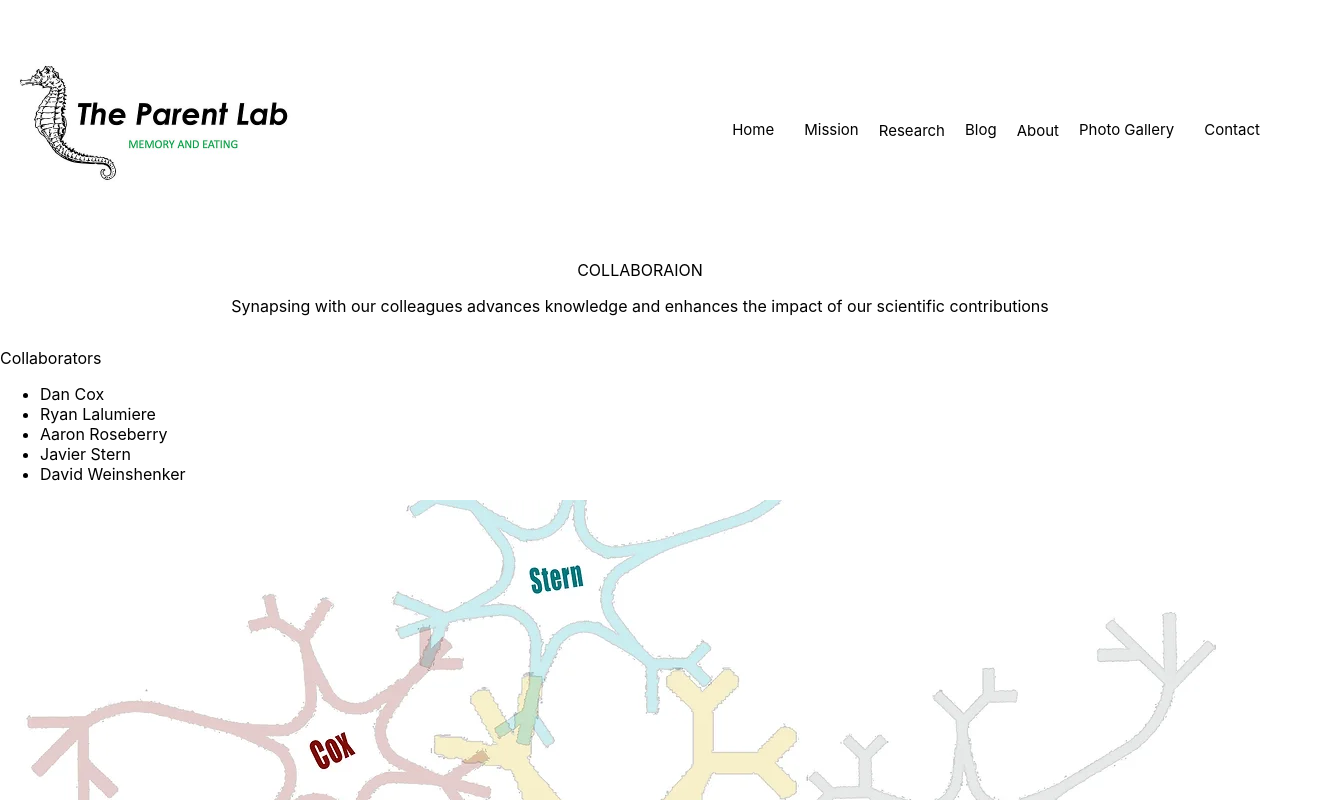
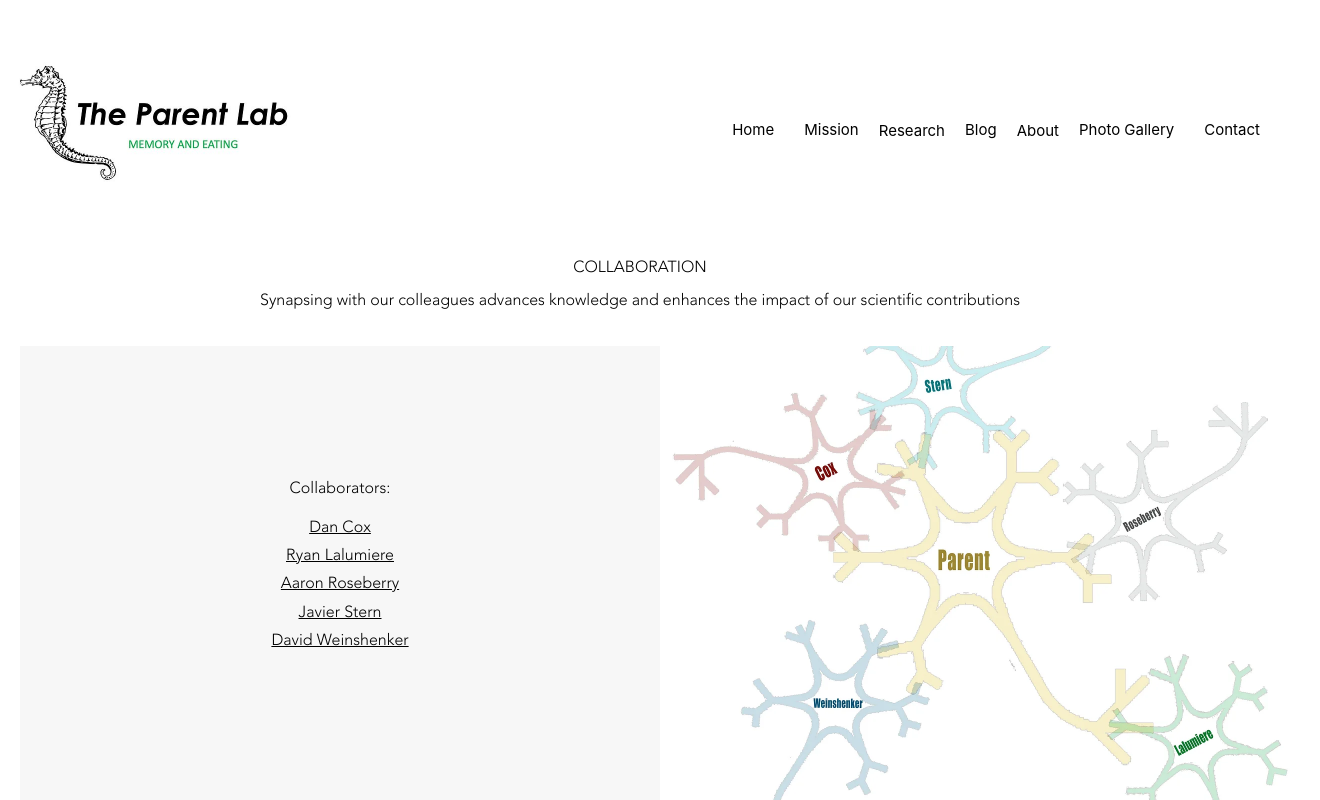
Before and after one commit to brightodedo/plagClone, a React (Create React App) app in the folder plagfront/: page /collaboration in a window 1280 px wide. Shown: the top 800 px of the page, 1320 px wide, since content can reach past the window. Built offline with nearby package versions, Linux system fonts and the light colour scheme; a web font is replaced by a local one.

Commit message:
worked on the collaboration page

```diff
--- a/plagfront/src/Components/Collaboration/Collaboration.css
+++ b/plagfront/src/Components/Collaboration/Collaboration.css
@@ -1,3 +1,7 @@
+.collaboration-page{
+    font-family: avenir-lt;
+}
+
 .collaboration-title{
     width: 100%;
     display: flex;
@@ -5,21 +9,53 @@
     align-items: center;
 }
 
+
 .collaboration-bottom{
     width: 100%;
-    display: flex;
-    flex-direction: row;
-    justify-content: center;
+    display: grid;
+    grid-template-columns: 1fr 1fr;
+    grid-column-gap: 0px;
+    grid-row-gap: 0px;
+    padding: 20px;
 }
-
-.collaboration-collaorators{
+.collaboration-collaborators{
     display: flex;
     flex-direction: column;
     align-items: center;
     justify-content: center;
+    max-height: 460px;
+    background-color: rgb(247, 247, 247);
 }
 
 .collaboration-image{
     margin: 0px;
     padding: 0px;
+    width: fit-content;
 }
+
+.collaboration-image > img{
+    max-height: 460px;
+}
+
+.collaboration-collaborators > p{
+    text-align: center;
+    margin: 0px;
+}
+
+#collaborator-names{
+    list-style-type: none;
+    text-align: center;
+    padding-inline-start: 0px;
+}
+
+#collaborator-names > li {
+    line-height: 28.13px;
+}
+
+#collaborator-names > li > a{
+    text-decoration: underline;
+}
+
+#collaborator-names > li a {
+    display: block;
+}
--- a/plagfront/src/Components/Collaboration/Collaboration.jsx
+++ b/plagfront/src/Components/Collaboration/Collaboration.jsx
@@ -8,20 +8,20 @@ export default  function Collaboration() {
   return (
     <div className='collaboration-page'>
         <div className="collaboration-title">
-            <span>COLLABORAION</span>
+            <span>COLLABORATION</span>
             <p>Synapsing with our colleagues advances knowledge
                 and enhances the impact of our scientific contributions
             </p>
         </div>
-        <div className="collaboration-botom">
+        <div className="collaboration-bottom">
             <div className="collaboration-collaborators">
-                <p>Collaborators</p>
-                <ul>
-                    <li><Link>Dan Cox</Link></li>
-                    <li><Link>Ryan Lalumiere</Link></li>
-                    <li><Link>Aaron Roseberry</Link></li>
-                    <li><Link>Javier Stern</Link></li>
-                    <li><Link>David Weinshenker</Link></li>
+                <p>Collaborators:</p>
+                <ul id='collaborator-names'>
+                    <li><a href="https://neuroscience.gsu.edu/profile/daniel-cox/" target='_blank'>Dan Cox</a></li>
+                    <li><a href="https://psychology.uiowa.edu/lalumiere-lab" target='_blank'>Ryan Lalumiere</a></li>
+                    <li><a href="https://roseberrylab.gsucreate.org/" target='_blank'>Aaron Roseberry</a></li>
+                    <li><a href="https://neuroinflammation.gsu.edu/director/" target='_blank'>Javier Stern</a></li>
+                    <li><a href="https://med.emory.edu/departments/human-genetics/research/weinshenker/index.html" target='_blank'>David Weinshenker</a></li>
                 </ul>
             </div>
             <div className="collaboration-image">
--- a/plagfront/src/Components/Mission/Mission.css
+++ b/plagfront/src/Components/Mission/Mission.css
@@ -50,3 +50,7 @@
     object-position: center center;
     margin: 54px 0px 60px 0px;
 }
+
+#mission-to-contact{
+    display: inline-block;
+}
--- a/plagfront/src/Components/Mission/Mission.jsx
+++ b/plagfront/src/Components/Mission/Mission.jsx
@@ -23,7 +23,7 @@ export default function Mission() {
                 <p>To become a Parent lab member, you need to have an enthusiastic interest in
                     neuroscience, an eagerness to learn, and a strong work ethic. Previous
                     knowledge of neuroscience and experience with our methods is not
-                    always necessary, but welcome. Visit our <Link to='/contact'>Contact</Link> page to
+                    always necessary, but welcome. Visit our span <Link to='/contact' id='mission-to-contact'>Contact</Link> page to
                     reach out to Dr. Parent about joining the team.
                 </p>
             </div>
```
